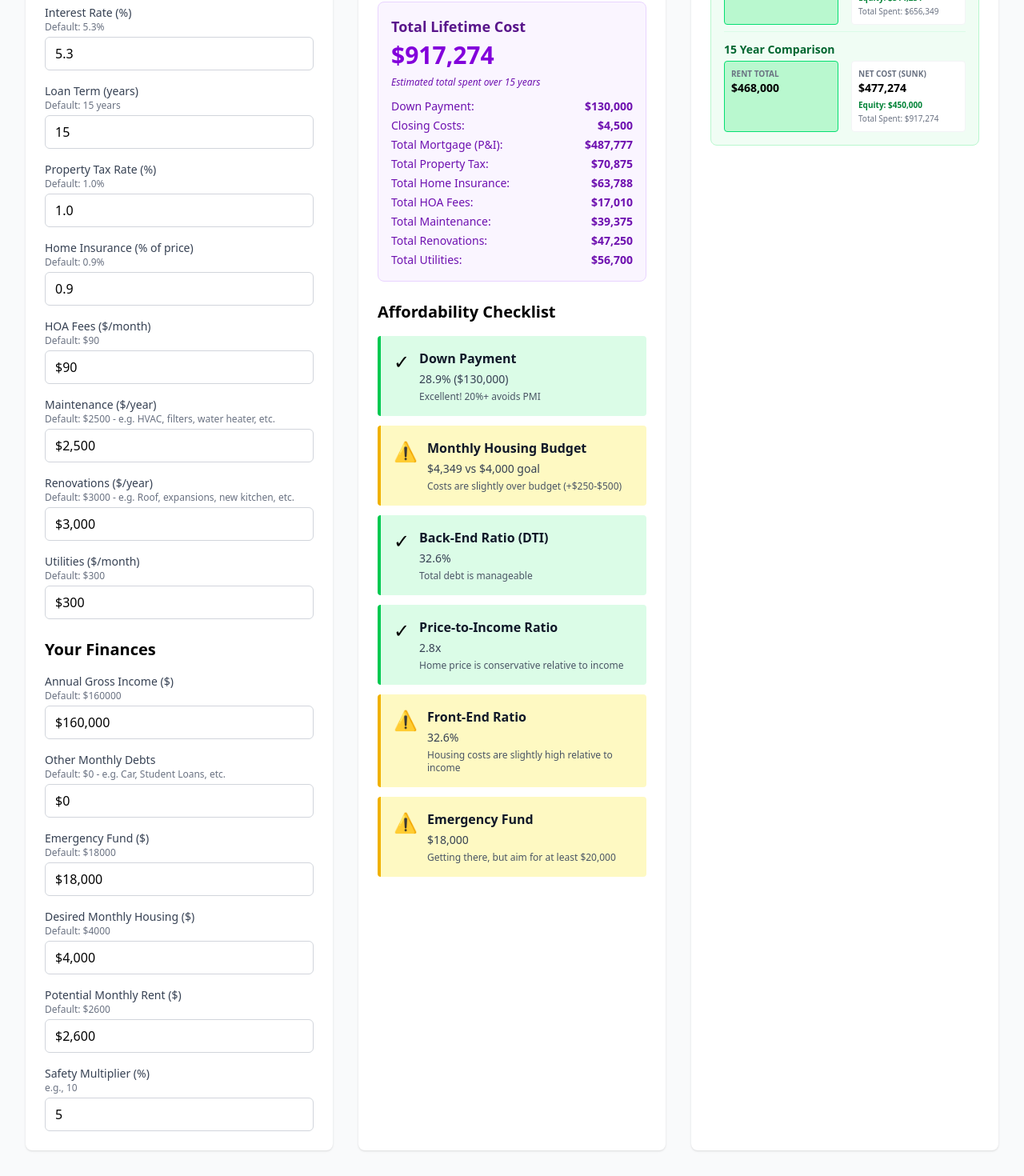
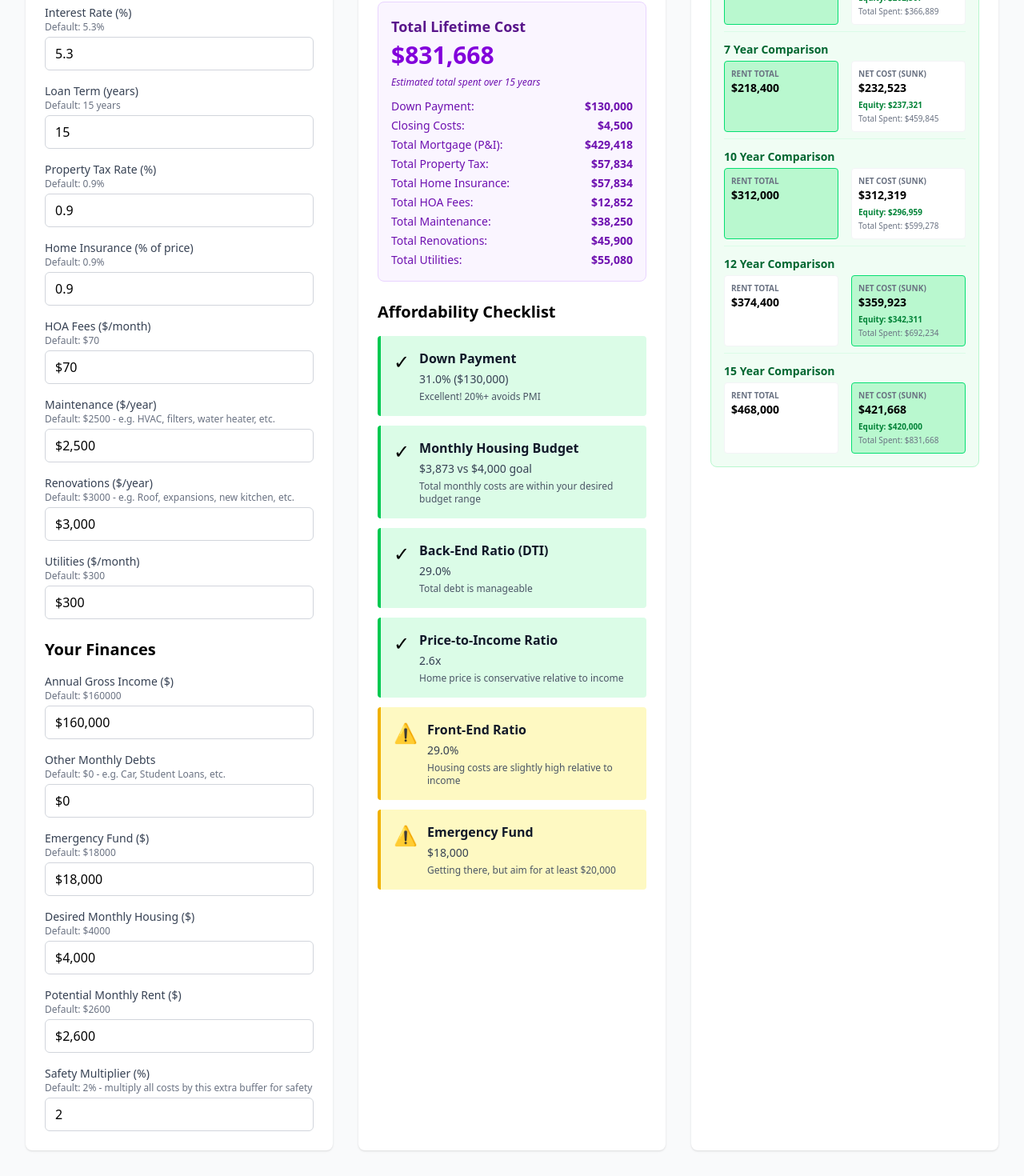
Before and after one commit to emurdock1101/home-buying-calculator, a React (Vite) app: page / in a window 1280 px wide. Shown: the part 460-1930 px from the top of the page at 80% size. Built offline with nearby package versions, Linux system fonts and the light colour scheme.

Commit message:
More intervals

```diff
--- a/src/data.ts
+++ b/src/data.ts
@@ -1,13 +1,13 @@
 import type { InputConfig, Inputs } from "./types";
 
 export const DEFAULT_VALUES: Inputs = {
-  purchasePrice: "450000",
+  purchasePrice: "420000",
   downPayment: "130000",
   interestRate: "5.3",
   loanTerm: "15",
-  propertyTax: "1.0",
+  propertyTax: "0.9",
   homeInsurance: "0.9",
-  hoaFees: "90",
+  hoaFees: "70",
   maintenanceAnnual: "2500",
   renovationsAnnual: "3000",
   utilities: "300",
@@ -16,7 +16,7 @@ export const DEFAULT_VALUES: Inputs = {
   emergencyFund: "18000",
   closingCosts: "4500",
   desiredMonthlyHousing: "4000",
-  safetyMultiplier: "5",
+  safetyMultiplier: "2",
   monthlyRent: "2600",
 };
 
@@ -118,28 +118,28 @@ export const FINANCE_INPUTS: InputConfig[] = [
     name: "emergencyFund",
     label: "Emergency Fund ($)",
     sublabel: `Default: $${DEFAULT_VALUES.emergencyFund}`,
-    placeholder: "0",
+    placeholder: `Default: $${DEFAULT_VALUES.emergencyFund}`,
     isCurrency: true,
   },
   {
     name: "desiredMonthlyHousing",
     label: "Desired Monthly Housing ($)",
     sublabel: `Default: $${DEFAULT_VALUES.desiredMonthlyHousing}`,
-    placeholder: "e.g., 4000",
+    placeholder: `Default: $${DEFAULT_VALUES.desiredMonthlyHousing}`,
     isCurrency: true,
   },
   {
     name: "monthlyRent",
     label: "Potential Monthly Rent ($)",
     sublabel: `Default: $${DEFAULT_VALUES.monthlyRent}`,
-    placeholder: `e.g., ${DEFAULT_VALUES.monthlyRent}`,
+    placeholder: `Default: $${DEFAULT_VALUES.monthlyRent}`,
     isCurrency: true,
   },
   {
     name: "safetyMultiplier",
     label: "Safety Multiplier (%)",
-    sublabel: "e.g., 10",
-    placeholder: "e.g., 10",
+    sublabel: `Default: ${DEFAULT_VALUES.safetyMultiplier}% - multiply all costs by this extra buffer for safety`,
+    placeholder: `Default: ${DEFAULT_VALUES.safetyMultiplier}%`,
   },
 ];
 
--- a/src/formulas.ts
+++ b/src/formulas.ts
@@ -1,5 +1,10 @@
 import { THRESHOLDS } from "./data";
-import type { Inputs, ChecklistItem, CalculationResults, PeriodicCost } from "./types";
+import type {
+  Inputs,
+  ChecklistItem,
+  CalculationResults,
+  PeriodicCost,
+} from "./types";
 
 const MONTHS_IN_YEAR = 12;
 const PERCENT_DIVISOR = 100;
@@ -31,7 +36,12 @@ function calculateLifetime(monthlyAmount: number, termYears: number): number {
   return monthlyAmount * MONTHS_IN_YEAR * termYears;
 }
 
-function calculatePrincipalPaid(loanAmount: number, monthlyRate: number, monthlyPayment: number, months: number): number {
+function calculatePrincipalPaid(
+  loanAmount: number,
+  monthlyRate: number,
+  monthlyPayment: number,
+  months: number
+): number {
   if (monthlyRate === 0) return Math.min(loanAmount, monthlyPayment * months);
 
   let balance = loanAmount;
@@ -52,8 +62,8 @@ export function calculateMetrics(inputs: Inputs): CalculationResults | null {
   const price = parseFloat(inputs.purchasePrice);
   const down = parseFloat(inputs.downPayment);
   const rate = parseFloat(inputs.interestRate);
-    const term = parseFloat(inputs.loanTerm);
-    const taxRate = parseFloat(inputs.propertyTax);
+  const term = parseFloat(inputs.loanTerm);
+  const taxRate = parseFloat(inputs.propertyTax);
   const insRate = parseFloat(inputs.homeInsurance);
   const hoa = parseFloat(inputs.hoaFees);
   const maintenanceAnnual = parseFloat(inputs.maintenanceAnnual);
@@ -64,7 +74,8 @@ export function calculateMetrics(inputs: Inputs): CalculationResults | null {
   const emergency = parseFloat(inputs.emergencyFund);
   const closingCosts = parseFloat(inputs.closingCosts);
   const desiredHousing = parseFloat(inputs.desiredMonthlyHousing);
-  const safetyMultiplier = (parseFloat(inputs.safetyMultiplier) / PERCENT_DIVISOR + 1);
+  const safetyMultiplier =
+    parseFloat(inputs.safetyMultiplier) / PERCENT_DIVISOR + 1;
   const monthlyRent = parseFloat(inputs.monthlyRent);
 
   // Validation
@@ -77,17 +88,23 @@ export function calculateMetrics(inputs: Inputs): CalculationResults | null {
   const numPayments = term * MONTHS_IN_YEAR;
 
   // Raw monthly mortgage payment (principal + interest) for principal calculation
-  const rawMortgagePayment = loanAmount > 0 ?
-    (loanAmount * (monthlyRate * Math.pow(1 + monthlyRate, numPayments))) /
-    (Math.pow(1 + monthlyRate, numPayments) - 1) : 0;
+  const rawMortgagePayment =
+    loanAmount > 0
+      ? (loanAmount * (monthlyRate * Math.pow(1 + monthlyRate, numPayments))) /
+        (Math.pow(1 + monthlyRate, numPayments) - 1)
+      : 0;
 
   // Monthly mortgage payment with safety multiplier
   const mortgagePayment = rawMortgagePayment * safetyMultiplier;
 
-  const monthlyTax = ((price * taxRate / PERCENT_DIVISOR) / MONTHS_IN_YEAR) * safetyMultiplier;
-  const monthlyInsurance = ((price * insRate / PERCENT_DIVISOR) / MONTHS_IN_YEAR) * safetyMultiplier;
-  const monthlyMaintenance = (maintenanceAnnual / MONTHS_IN_YEAR) * safetyMultiplier;
-  const monthlyRenovations = (renovationsAnnual / MONTHS_IN_YEAR) * safetyMultiplier;
+  const monthlyTax =
+    ((price * taxRate) / PERCENT_DIVISOR / MONTHS_IN_YEAR) * safetyMultiplier;
+  const monthlyInsurance =
+    ((price * insRate) / PERCENT_DIVISOR / MONTHS_IN_YEAR) * safetyMultiplier;
+  const monthlyMaintenance =
+    (maintenanceAnnual / MONTHS_IN_YEAR) * safetyMultiplier;
+  const monthlyRenovations =
+    (renovationsAnnual / MONTHS_IN_YEAR) * safetyMultiplier;
   const monthlyHoa = hoa * safetyMultiplier;
   const monthlyUtils = utils * safetyMultiplier;
 
@@ -106,7 +123,8 @@ export function calculateMetrics(inputs: Inputs): CalculationResults | null {
 
   // Calculate metrics
   const frontEndRatio = (totalMonthly / monthlyIncome) * PERCENT_DIVISOR;
-  const backEndRatio = ((totalMonthly + debts) / monthlyIncome) * PERCENT_DIVISOR;
+  const backEndRatio =
+    ((totalMonthly + debts) / monthlyIncome) * PERCENT_DIVISOR;
   const priceToIncome = price / income;
 
   // Build checklist
@@ -224,15 +242,23 @@ export function calculateMetrics(inputs: Inputs): CalculationResults | null {
     status: emergencyStatus,
   });
 
-  const totalLifetimeCost = down + closingCosts + calculateLifetime(totalMonthly, term);
+  const totalLifetimeCost =
+    down + closingCosts + calculateLifetime(totalMonthly, term);
 
-  // Interval comparisons (5, 10, 15 years)
-  const intervals = [5, 10, 15];
+  // Interval comparisons (3, 5, 7, 10, 12, 15 years)
+  const intervals = [3, 5, 7, 10, 12, 15];
 
-  const periodic: PeriodicCost[] = intervals.map(years => {
+  const periodic: PeriodicCost[] = intervals.map((years) => {
     const months = years * MONTHS_IN_YEAR;
-    const totalSpent = down + closingCosts + (totalMonthly * months);
-    const principalOwned = down + calculatePrincipalPaid(loanAmount, monthlyRate, rawMortgagePayment, Math.min(months, numPayments));
+    const totalSpent = down + closingCosts + totalMonthly * months;
+    const principalOwned =
+      down +
+      calculatePrincipalPaid(
+        loanAmount,
+        monthlyRate,
+        rawMortgagePayment,
+        Math.min(months, numPayments)
+      );
 
     // "Cheaper" logic based on unrecoverable costs
     // Rent unrecoverable: rentTotal
@@ -245,7 +271,7 @@ export function calculateMetrics(inputs: Inputs): CalculationResults | null {
       totalSpent,
       principalOwned,
       netCost,
-      isCheaperThanRent: netCost < rentTotal
+      isCheaperThanRent: netCost < rentTotal,
     };
   });
 
@@ -277,7 +303,7 @@ export function calculateMetrics(inputs: Inputs): CalculationResults | null {
       },
     },
     comparisons: {
-      periodic
-    }
+      periodic,
+    },
   };
 }
```
